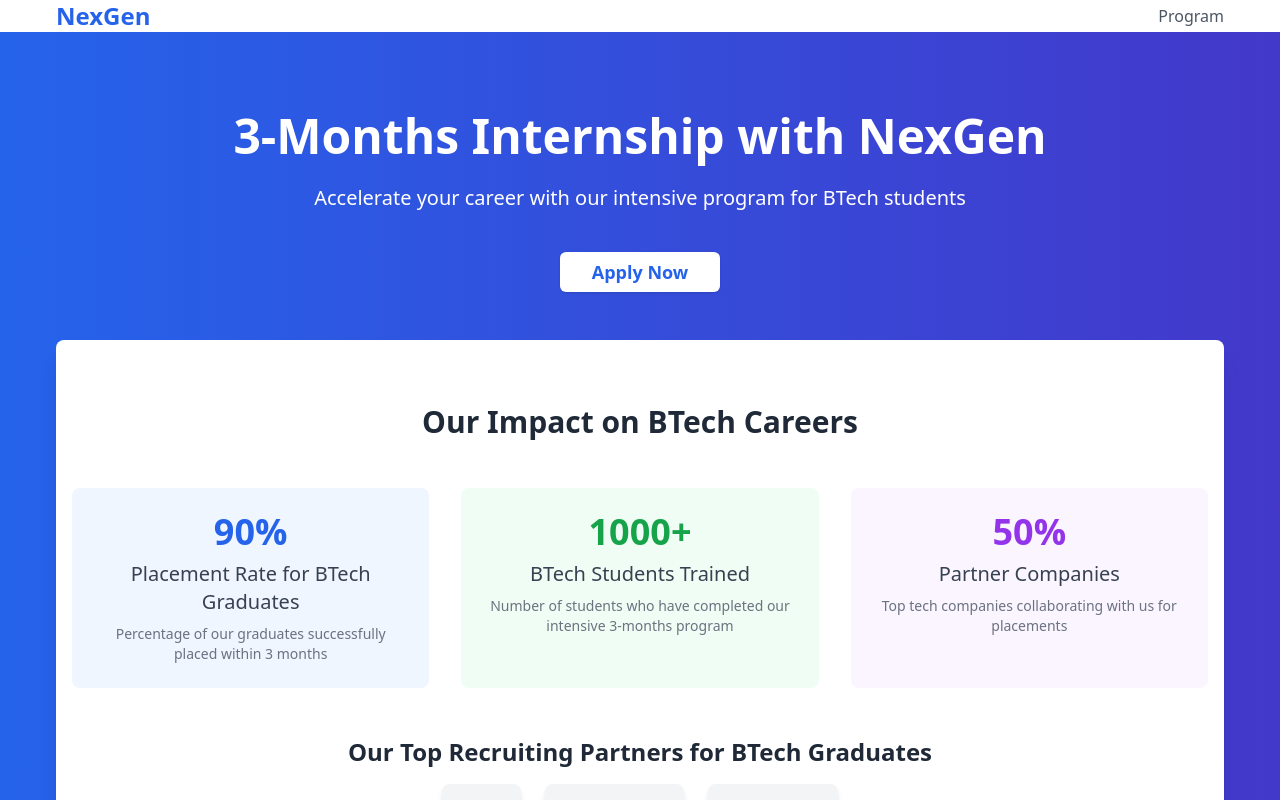
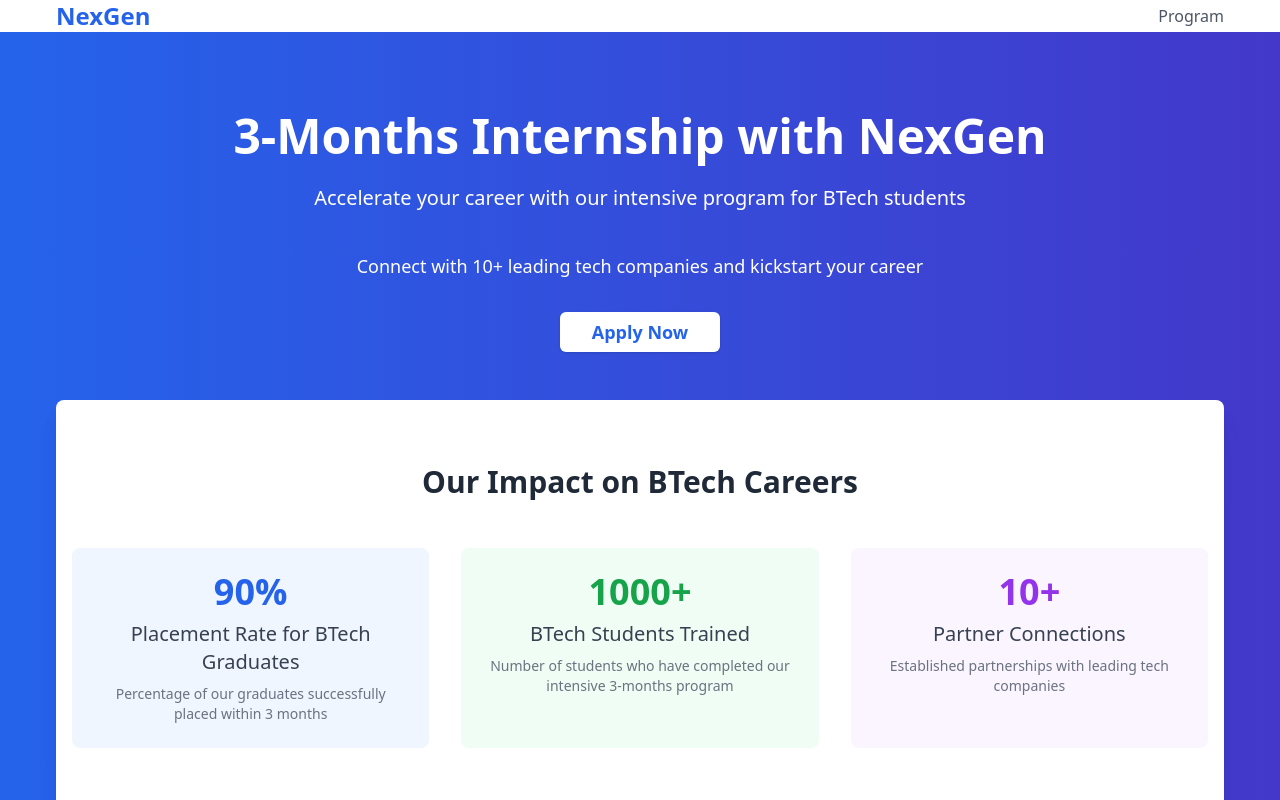
Before and after one commit to dheemutech/main, a Next.js app: page / in a window 1280 px wide. Shown: the top 800 px of the page. Built offline with nearby package versions, Linux system fonts and the light colour scheme.

Commit message:
SOFTGEN MAGIC

```diff
--- a/src/components/AnimatedStats.jsx
+++ b/src/components/AnimatedStats.jsx
@@ -1,7 +1,7 @@
 import React, { useEffect, useRef, useState } from 'react';
 import { motion, useInView, useAnimation } from 'framer-motion';
 
-const AnimatedNumber = ({ value, duration }) => {
+const AnimatedNumber = ({ value, duration, isPlus }) => {
   const [currentValue, setCurrentValue] = useState(0);
   const ref = useRef(null);
   const inView = useInView(ref);
@@ -36,7 +36,7 @@ const AnimatedNumber = ({ value, duration }) => {
       animate={controls}
     >
       {currentValue}
-      {value === 1000 ? '+' : '%'}
+      {isPlus ? '+' : ''}
     </motion.span>
   );
 };
@@ -53,7 +53,7 @@ export const AnimatedStats = () => {
             transition={{ type: "spring", stiffness: 300 }}
           >
             <p className="text-4xl font-bold text-blue-600 mb-2">
-              <AnimatedNumber value={90} duration={2} />
+              <AnimatedNumber value={90} duration={2} />%
             </p>
             <p className="text-xl text-gray-700">Placement Rate for BTech Graduates</p>
             <p className="text-sm text-gray-500 mt-2">Percentage of our graduates successfully placed within 3 months</p>
@@ -64,7 +64,7 @@ export const AnimatedStats = () => {
             transition={{ type: "spring", stiffness: 300 }}
           >
             <p className="text-4xl font-bold text-green-600 mb-2">
-              <AnimatedNumber value={1000} duration={2} />
+              <AnimatedNumber value={1000} duration={2} isPlus={true} />
             </p>
             <p className="text-xl text-gray-700">BTech Students Trained</p>
             <p className="text-sm text-gray-500 mt-2">Number of students who have completed our intensive 3-months program</p>
@@ -75,10 +75,10 @@ export const AnimatedStats = () => {
             transition={{ type: "spring", stiffness: 300 }}
           >
             <p className="text-4xl font-bold text-purple-600 mb-2">
-              <AnimatedNumber value={50} duration={2} />
+              <AnimatedNumber value={10} duration={2} isPlus={true} />
             </p>
-            <p className="text-xl text-gray-700">Partner Companies</p>
-            <p className="text-sm text-gray-500 mt-2">Top tech companies collaborating with us for placements</p>
+            <p className="text-xl text-gray-700">Partner Connections</p>
+            <p className="text-sm text-gray-500 mt-2">Established partnerships with leading tech companies</p>
           </motion.div>
         </div>
         <div className="mt-12 text-center">
--- a/src/components/Features.jsx
+++ b/src/components/Features.jsx
@@ -4,15 +4,15 @@ import { Award, BookOpen, Edit, Code, Brain, Users, Rocket, MessageCircle, UserP
 
 const Features = () => {
   const features = [
-    { title: "Intensive 3-Months Internship", icon: <Award className="w-12 h-12 mb-4 text-yellow-500" />, description: "Accelerated program designed to rapidly prepare BTech students for top internships at leading companies like TCS, Cognizant, and Mindtree in just 3 months." },
+    { title: "Intensive 3-Months Internship", icon: <Award className="w-12 h-12 mb-4 text-yellow-500" />, description: "Accelerated program designed to rapidly prepare BTech students for top internships at leading companies in just 3 months." },
     { title: "Certified Internship Certificate", icon: <BookOpen className="w-12 h-12 mb-4 text-green-500" />, description: "Earn a valuable 3-months internship credential recognized by leading tech companies across India, instantly boosting your resume and career prospects." },
     { title: "Fast-Track Hands-on Training", icon: <Code className="w-12 h-12 mb-4 text-purple-500" />, description: "Receive intensive, industry-relevant training in full-stack development, Python, and cloud computing with rapid hands-on projects completed within the 3-months timeframe." },
     { title: "AI-Powered Interview Preparation", icon: <Brain className="w-12 h-12 mb-4 text-red-500" />, description: "Quickly master interview skills with our advanced AI interviewer, covering both technical and behavioral aspects specific to top Indian tech companies in record time." },
-    { title: "Accelerated Industry Expert Access", icon: <Users className="w-12 h-12 mb-4 text-indigo-500" />, description: "Gain rapid insights from software developers working in top companies like TCS, Cognizant, and Mindtree through our condensed expert session format." },
+    { title: "Accelerated Industry Expert Access", icon: <Users className="w-12 h-12 mb-4 text-indigo-500" />, description: "Gain rapid insights from software developers working in top companies through our condensed expert session format." },
     { title: "High-Impact Capstone Project", icon: <Rocket className="w-12 h-12 mb-4 text-orange-500" />, description: "Complete a standout portfolio piece in just 3 months, applying your skills in AI, ML, and full-stack development to solve real-world problems aligned with industry needs." },
-    { title: "Exclusive Fast-Track Networking", icon: <MessageCircle className="w-12 h-12 mb-4 text-green-600" />, description: "Join our exclusive WhatsApp group for immediate updates on job and internship opportunities at top Indian tech companies, connecting with peers and mentors in a high-energy community." },
-    { title: "Rapid Personalized Mentorship", icon: <UserPlus className="w-12 h-12 mb-4 text-blue-600" />, description: "Receive intensive one-on-one guidance for your projects, career decisions, and technical challenges from experienced professionals in the Indian tech industry, compressed into our 3-months timeline." },
-    { title: "Expedited Resume Enhancement", icon: <Edit className="w-12 h-12 mb-4 text-blue-500" />, description: "Get fast-tracked professional assistance to make your resume stand out in just 3 months, tailored to catch the eye of top tech recruiters from TCS, Cognizant, and Mindtree." },
+    { title: "Exclusive Fast-Track Networking", icon: <MessageCircle className="w-12 h-12 mb-4 text-green-600" />, description: "Join our exclusive WhatsApp group for immediate updates on job and internship opportunities, connecting with peers and mentors in a high-energy community." },
+    { title: "Rapid Personalized Mentorship", icon: <UserPlus className="w-12 h-12 mb-4 text-blue-600" />, description: "Receive intensive one-on-one guidance for your projects, career decisions, and technical challenges from experienced professionals in the tech industry, compressed into our 3-months timeline." },
+    { title: "Expedited Resume Enhancement", icon: <Edit className="w-12 h-12 mb-4 text-blue-500" />, description: "Get fast-tracked professional assistance to make your resume stand out in just 3 months, tailored to catch the eye of top tech recruiters from our partner companies." },
   ];
 
   return (
--- a/src/components/HeroSection.jsx
+++ b/src/components/HeroSection.jsx
@@ -16,6 +16,9 @@ const HeroSection = () => {
         <p className="text-xl text-white text-center mb-10">
           Accelerate your career with our intensive program for BTech students
         </p>
+        <p className="text-lg text-white text-center mb-8">
+          Connect with 10+ leading tech companies and kickstart your career
+        </p>
         <div className="flex justify-center mb-12">
           <Button
             size="lg"
```
